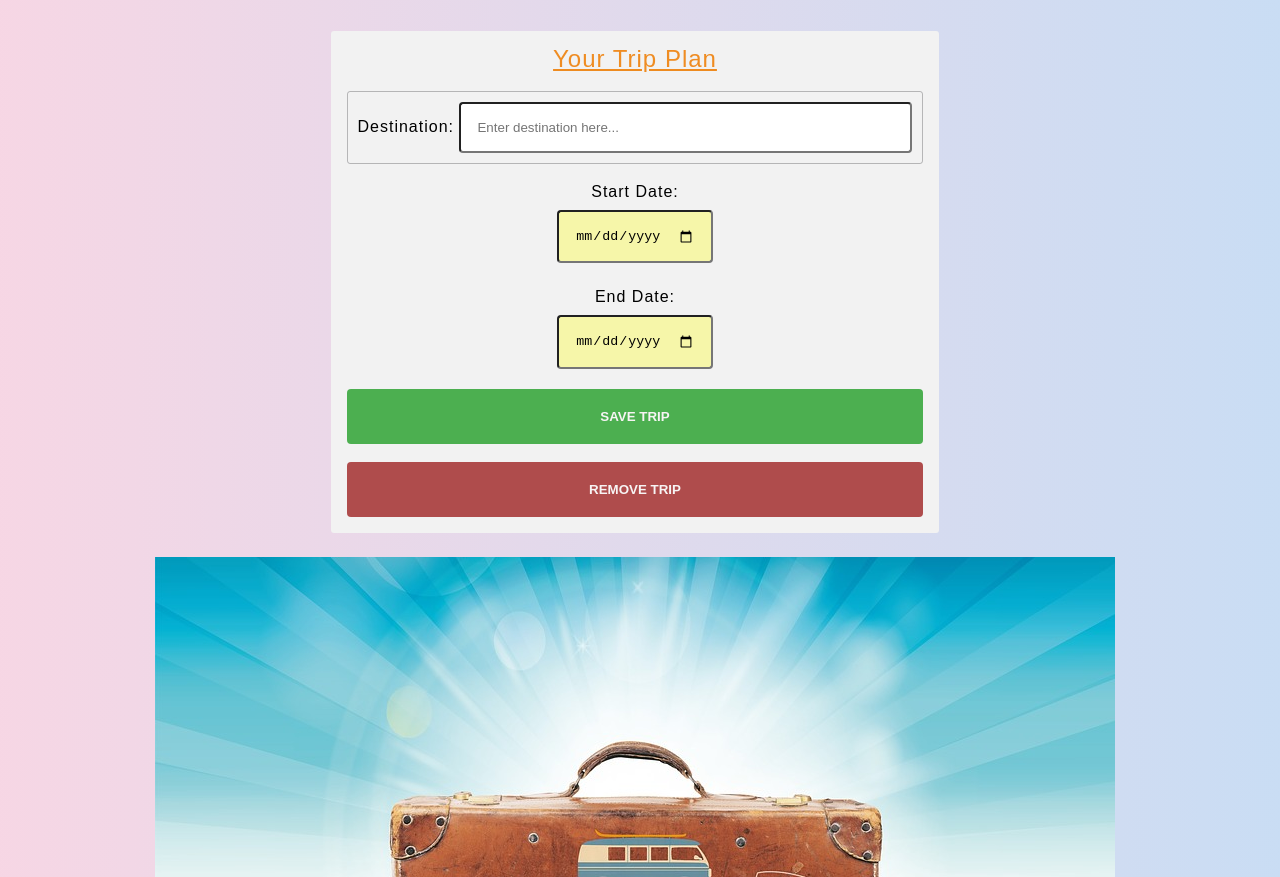
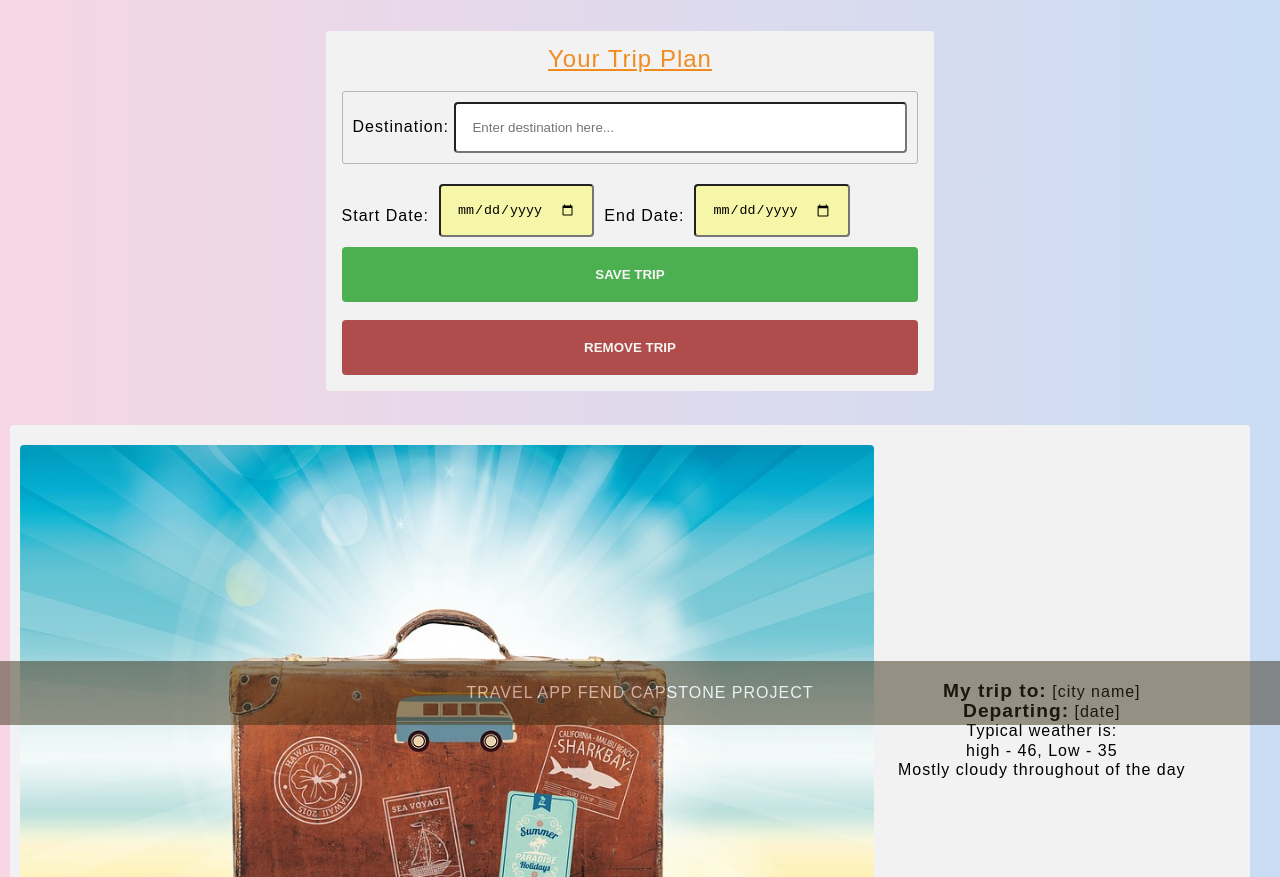
Before and after one commit to Sakaow/newcapstone, a website built with webpack: page src/client/views/index.html in a window 1280 px wide. Shown: the part 75-952 px from the top of the page. Built offline with nearby package versions, Linux system fonts and the light colour scheme; files whose address does not match are found by name.

Commit message:
modify style

```diff
--- a/src/client/index.js
+++ b/src/client/index.js
@@ -7,5 +7,5 @@ import './styles/form.scss'
 import './styles/header.scss'
 
 
-// export components here
+// import images here
 import './images/travel.jpg'
--- a/src/client/styles/base.scss
+++ b/src/client/styles/base.scss
@@ -1,6 +1,8 @@
+$base-color: #382f17;
 $bg-color: #f2f2f2;
 $shadow-color: #ffb6c1;
 $color: rgba(238, 133, 20, 0.94);
+$text-color: #fff;
 
 body {
   font-family: 'Poppins', sans-serif;
@@ -17,12 +19,12 @@ body {
 
 .wrapper {
   display: grid;
-  grid-template-columns: auto;
-  grid-template-rows: 1fr auto-fill 1fr;
+  grid-template-columns: repeat(50px, minmax(300px, 1fr));
+  grid-template-rows: 1fr auto 1fr;
   grid-template-areas:
-    'head head'
-    'aside main'
-    'foot foot';
+    'head head head'
+    'aside main main'
+    'foot foot foot';
   grid-gap: 10px;
 }
 
@@ -35,6 +37,16 @@ h2 {
   text-decoration-line: underline;
 }
 
+.container {
+  display: flex;
+  flex-direction: row;
+  justify-content: center;
+  // justify-content: flex-start;
+  align-content: center;
+  align-items: center;
+  flex-wrap: wrap;
+  height: 100%;
+}
 // Plan section
 .plan {
   grid-area: aside;
@@ -45,12 +57,36 @@ h2 {
   // display: none;
 }
 
-.container {
+img {
+  // display: block;
+  height: 70%;
+  width: 70%;
+  margin: 10px 0;
+  border-radius: 4px;
+}
+
+span {
+  font-size: 1.2rem;
+  font-weight: bold;
+}
+
+p {
+  display: block;
+  line-height: 1.2rem;
+}
+
+.trips {
   display: flex;
   flex-direction: row;
-  justify-content: center;
-  align-content: center;
   align-items: center;
-  flex-wrap: wrap;
-  height: 100%;
+  // background-color: #9e9e9d;
+  background-color: $bg-color;
+  padding: 10px;
+  margin: 10px;
+  border-radius: 4px;
 }
+
+.content {
+  text-align: center;
+  margin: 1.5rem;
+}
--- a/src/client/styles/footer.scss
+++ b/src/client/styles/footer.scss
@@ -1,15 +1,13 @@
-// $base-color: #171738;
-// $base-color: #382f17;
 @import 'base.scss';
-$base-color: #3b4948;
-$text-color: #fff;
 
 footer {
   grid-area: foot;
+  position: fixed;
+  left: 0;
+  bottom: 0;
   background-color: $base-color;
-  opacity: 0.8;
-  min-width: 50px;
-  min-height: 50px;
+  opacity: 0.5;
+  width: 100%;
 }
 
 footer > h3 {
--- a/src/client/styles/form.scss
+++ b/src/client/styles/form.scss
@@ -31,13 +31,11 @@ form {
 // Date input
 #date-info {
   display: flex;
-  flex-direction: column;
+  flex-direction: row;
   align-content: center;
   align-items: center;
   flex-wrap: wrap;
   border-radius: 3px;
-  // border: 1px solid $color;
-  margin: 10px;
 
   input[type='date'],
   select {
@@ -48,7 +46,7 @@ form {
 
   #startDate,
   #endDate {
-    margin: 10px 0;
+    margin: 0 10px 10px;
   }
 }
 
--- a/src/client/styles/header.scss
+++ b/src/client/styles/header.scss
@@ -1,5 +1,3 @@
-$base-color: #382f17;
-$text-color: #fff;
 @import 'base.scss';
 
 header {
@@ -10,6 +8,9 @@ header {
   letter-spacing: 2px;
   min-width: 50px;
   min-height: 50px;
+  position: -webkit-sticky; /* Safari */
+  position: sticky;
+  top: 0;
 }
 
 header > h1 {
--- a/src/client/views/index.html
+++ b/src/client/views/index.html
@@ -24,10 +24,10 @@
                                 placeholder="Enter destination here...">
                         </div>
                         <div class="form-group" id="date-info">
-                            <label for="startDate">Start Date:</label>
+                            <label for="startDate">Start Date: </label>
                             <input type="date" name="startDate" id="startDate" size="40">
                             <br>
-                            <label for="endDate">End Date:</label>
+                            <label for="endDate">End Date: </label>
                             <input type="date" name="endDate" id="endDate" size="40">
                         </div>
                         <div class="button">
@@ -38,15 +38,12 @@
                 </form>
             </section>
             <section class="trips">
-                <div class="placeimage">
-                    <img src="./src/client/images/travel.jpg" alt="travel baggage">
+                <img src="./src/client/images/travel.jpg" alt="travel baggage">
 
-                    <!-- <img src="https://media.istockphoto.com/photos/model-airplane-and-a-globe-picture-id1209943630?k=20&m=1209943630&s=612x612&w=0&h=iffYPbYzhVEjy8K86ZCNVBOW7PzWByhFVboKkEL5anA=" alt="travel"> -->
-
-                </div>
+                <!-- <img src="https://media.istockphoto.com/photos/model-airplane-and-a-globe-picture-id1209943630?k=20&m=1209943630&s=612x612&w=0&h=iffYPbYzhVEjy8K86ZCNVBOW7PzWByhFVboKkEL5anA=" alt="travel"> -->
                 <div class="content">
-                    <p>My trip to: [city name]</p>
-                    <p>Departing: [date]</p>
+                    <p> <span>My trip to:</span> [city name]</p>
+                    <p> <span>Departing:</span> [date]</p>
                     <p>Typical weather is:</p>
                     <p>high - 46, Low - 35</p>
                     <p>Mostly cloudy throughout of the day</p>
```
